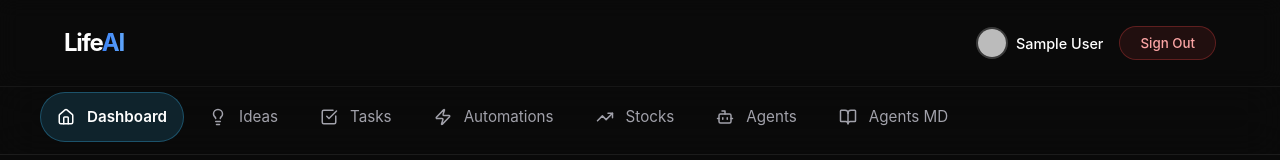
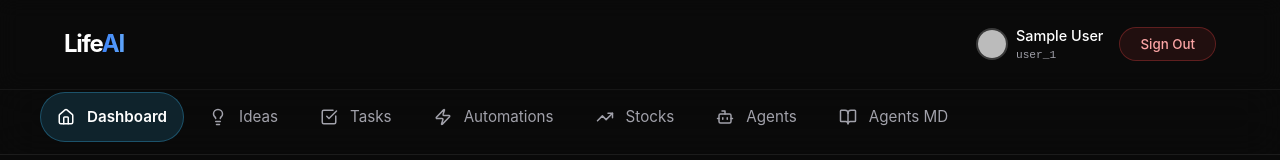
Before and after one commit to miyahira1/lifeai, a React (Vite) app: page /dashboard in a window 1280 px wide. Shown: the top 160 px of the page. Built offline with nearby package versions, Linux system fonts and the light colour scheme; no server answers; the database is empty; sample sign-in values are in the browser's storage.

Commit message:
feat: display user UID in nav bar
https://claude.ai/code/session_01GwgDzeB8j3bJvsdHEAGCHN

```diff
--- a/src/App.tsx
+++ b/src/App.tsx
@@ -82,9 +82,14 @@ function Layout({ children }: { children: React.ReactNode }) {
                       }}
                     />
                   )}
-                  <span style={{ color: 'white', fontWeight: 500 }}>
-                    {user.displayName || user.email}
-                  </span>
+                  <div style={{ display: 'flex', flexDirection: 'column' }}>
+                    <span style={{ color: 'white', fontWeight: 500 }}>
+                      {user.displayName || user.email}
+                    </span>
+                    <span style={{ color: 'var(--text-secondary)', fontSize: '0.7rem', fontFamily: 'monospace' }}>
+                      {user.uid}
+                    </span>
+                  </div>
                 </div>
                 <button
                   onClick={handleSignOut}
```
